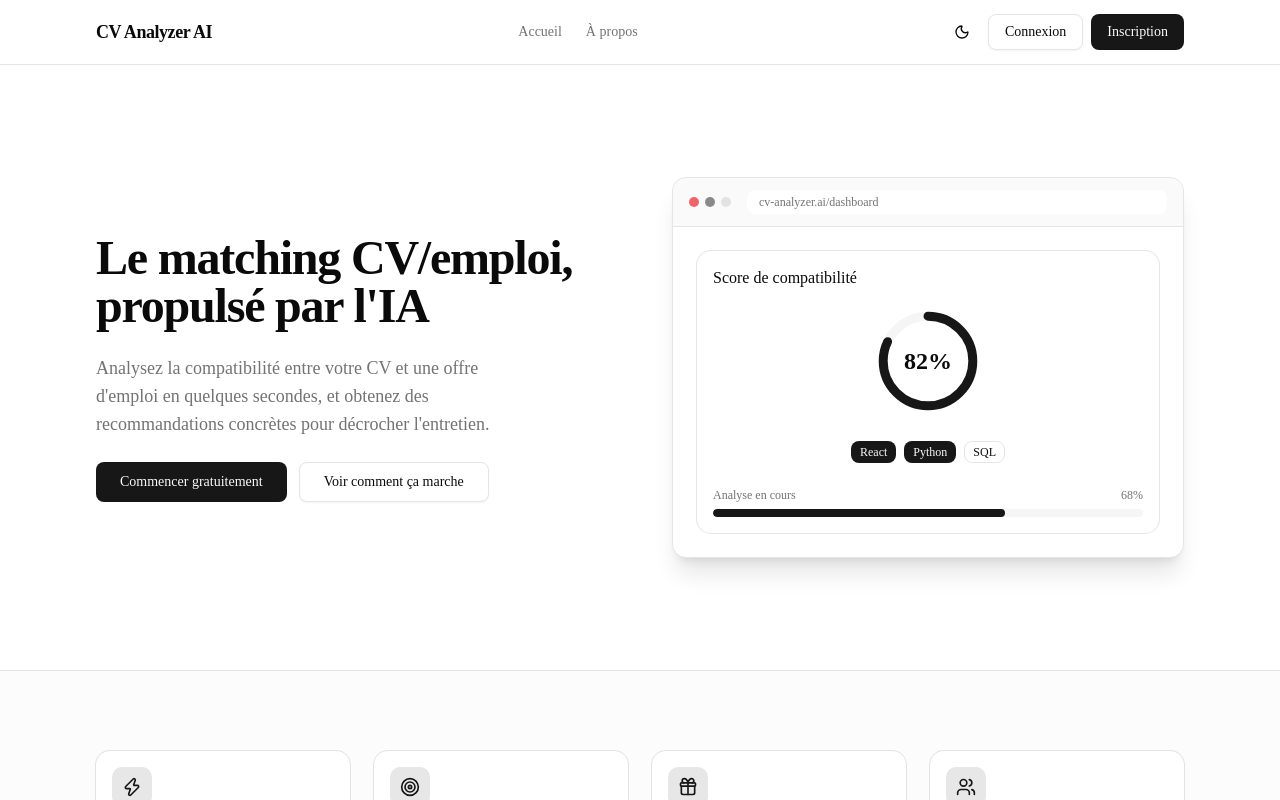
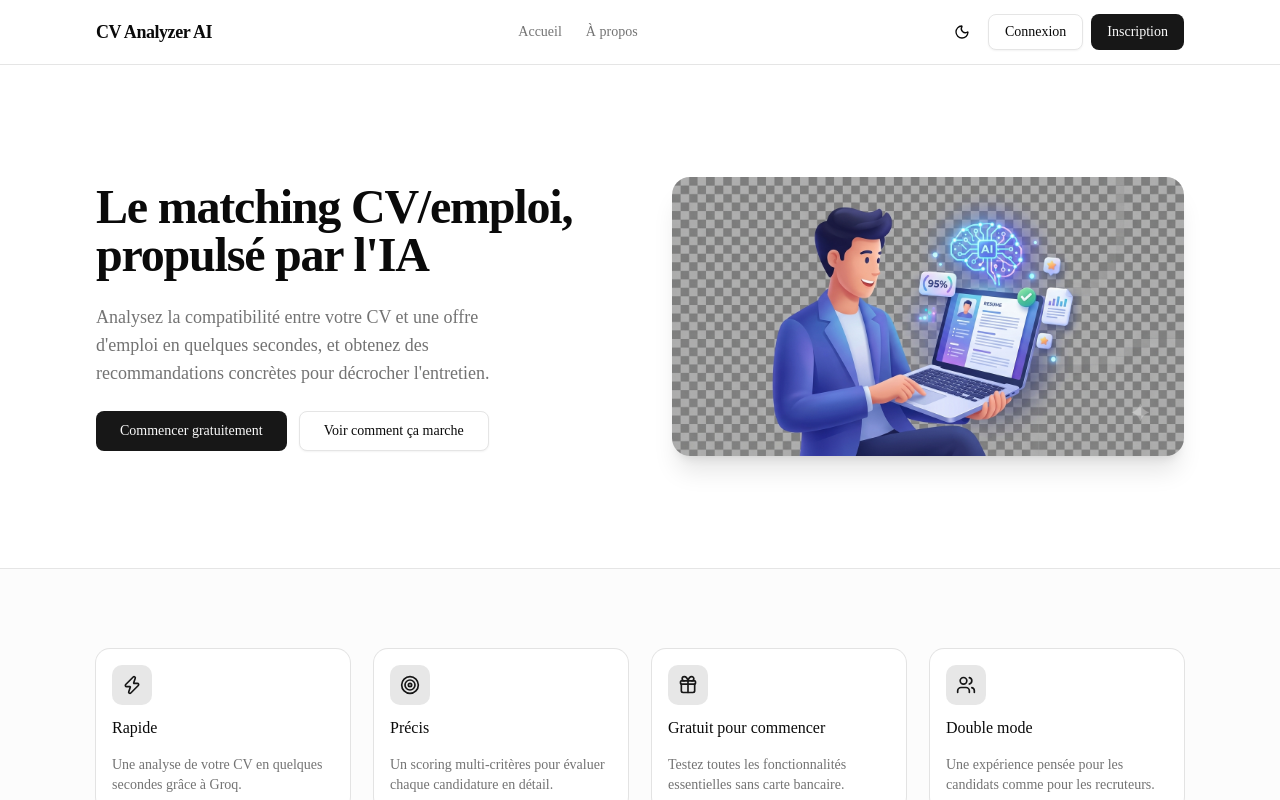
Before and after one commit to Ambdulghaffar/cv-analyzer-web, a Next.js app: page / in a window 1280 px wide. Shown: the top 800 px of the page. Built offline with nearby package versions, Linux system fonts and the light colour scheme.

Commit message:
feat: replace hero ProductMockup with static optimized image

```diff
--- a/src/app/page.tsx
+++ b/src/app/page.tsx
@@ -1,9 +1,9 @@
 import Link from "next/link"
+import Image from "next/image"
 import { Zap, Target, Gift, Users, Upload, Sparkles, FileCheck2 } from "lucide-react"
 
 import { Button } from "@/components/ui/button"
 import { FeatureCard } from "@/components/feature-card"
-import { ProductMockup } from "@/components/product-mockup"
 import { SectionHeading } from "@/components/section-heading"
 
 const values = [
@@ -70,7 +70,14 @@ export default function Home() {
         </div>
 
         <div className="flex justify-center lg:justify-end">
-          <ProductMockup />
+          <Image
+            src="/images/hero-illustration.png"
+            alt="Illustration d'analyse de CV par intelligence artificielle"
+            width={1408}
+            height={768}
+            priority
+            className="h-auto w-full max-w-lg rounded-2xl shadow-xl"
+          />
         </div>
       </section>
 
```
Also changed, not shown: public/images/hero-illustration.png (added), public/images/image1.png (added).
